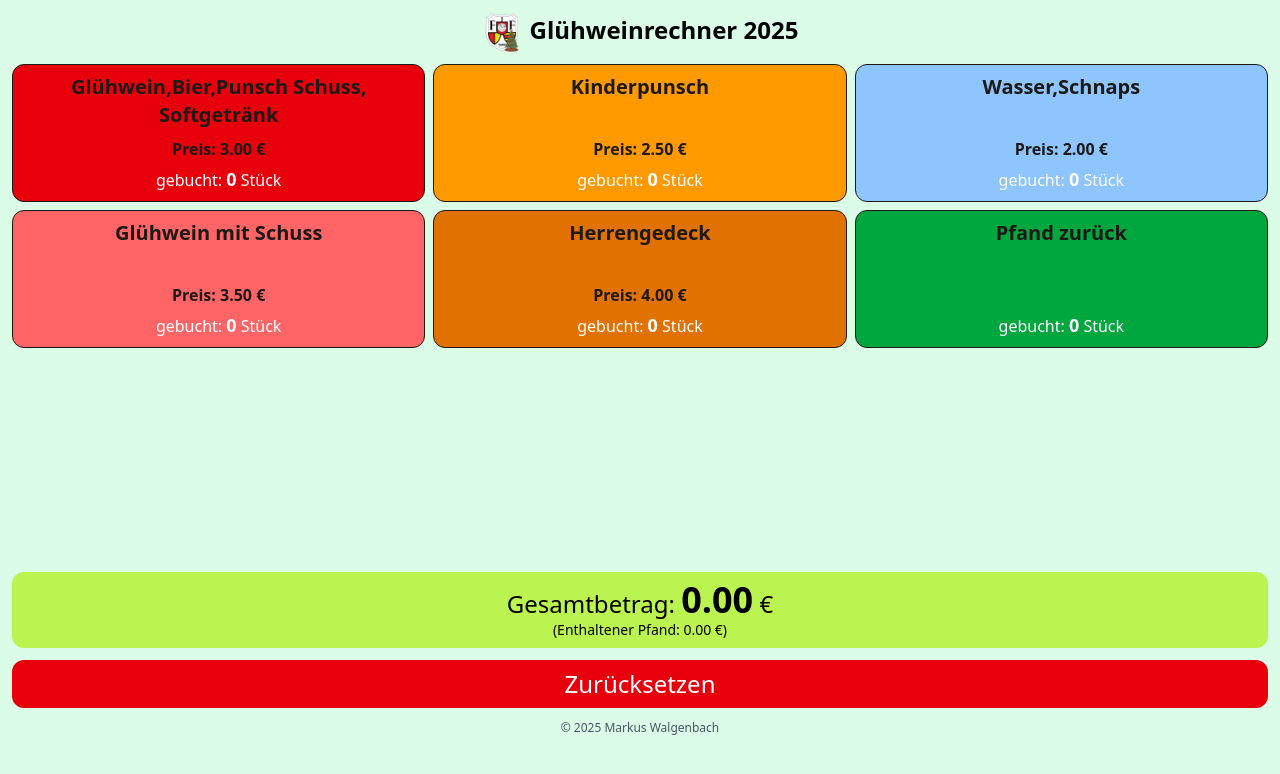
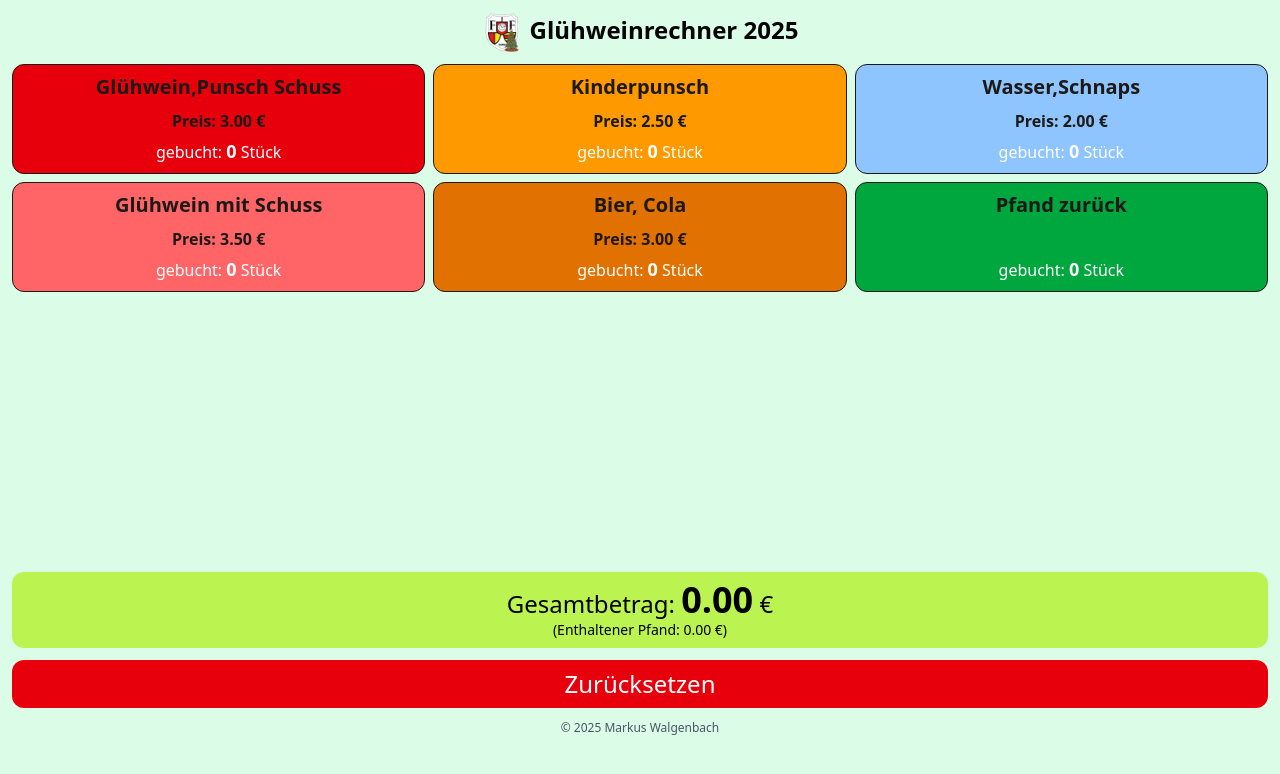
Before and after one commit to Krolock1/XMas25, a Vue app: page / in a window 1280 px wide. Shown: the top 774 px of the page. Built offline with nearby package versions, Linux system fonts and the light colour scheme.

Commit message:
replace Herrengedeck with Bier

```diff
--- a/src/components/CalculatorView.vue
+++ b/src/components/CalculatorView.vue
@@ -54,7 +54,7 @@ const xConfig: Ref<XItem[]> = ref(      [
     {
         id: 'main-drinks',
         background: 'bg-red-600',
-        displayNames: ['Glühwein', 'Bier','Punsch Schuss', 'Softgetränk'],
+        displayNames: ['Glühwein','Punsch Schuss'],
         amount: 3,
         deposit: 2,
         count:0,
@@ -86,9 +86,9 @@ const xConfig: Ref<XItem[]> = ref(      [
     {
         id: 'man-drink',
         background: 'bg-amber-600',
-        displayNames: ['Herrengedeck'],
-        amount: 4,
-        deposit: 4,
+        displayNames: ['Bier, Cola'],
+        amount: 3,
+        deposit: 0,
         count:0,
     },
     {
```
